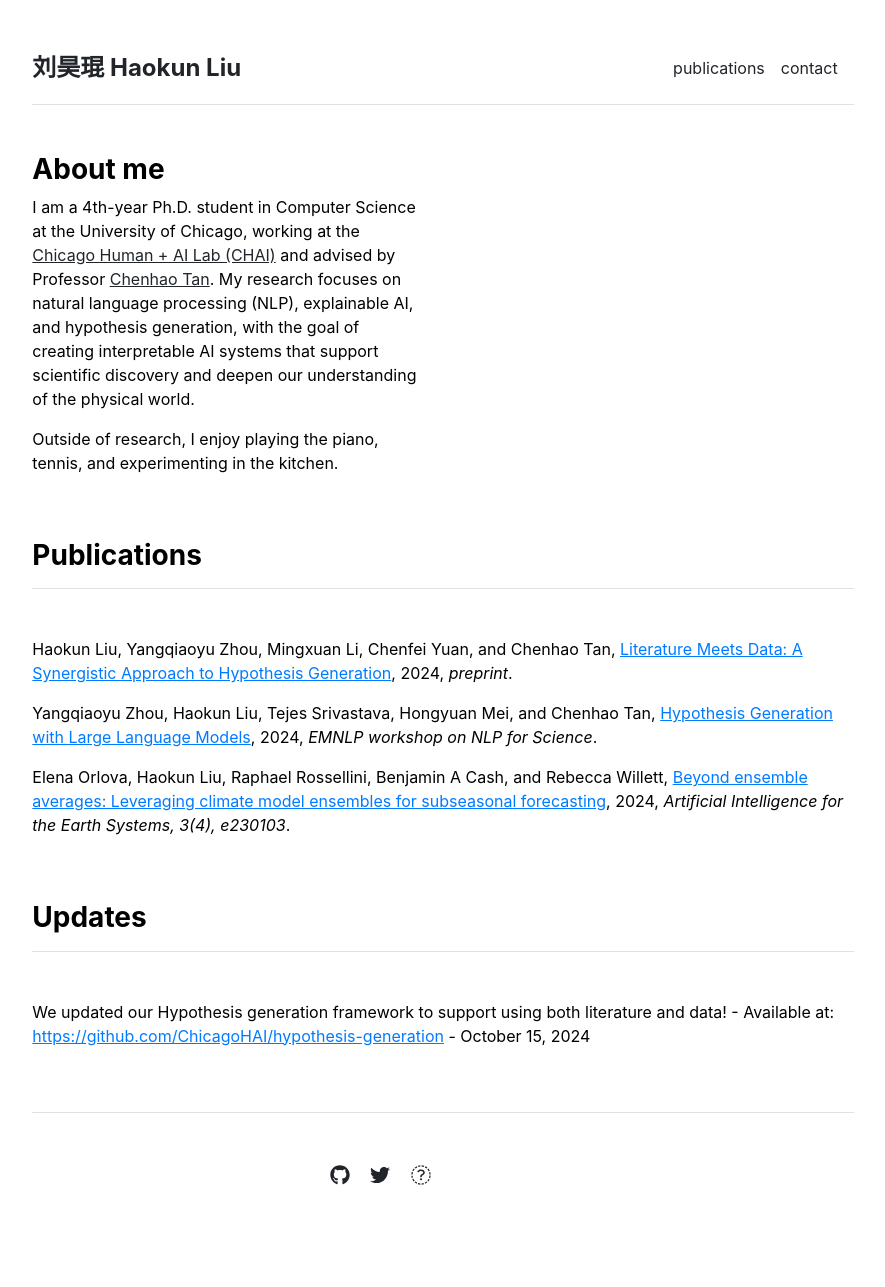
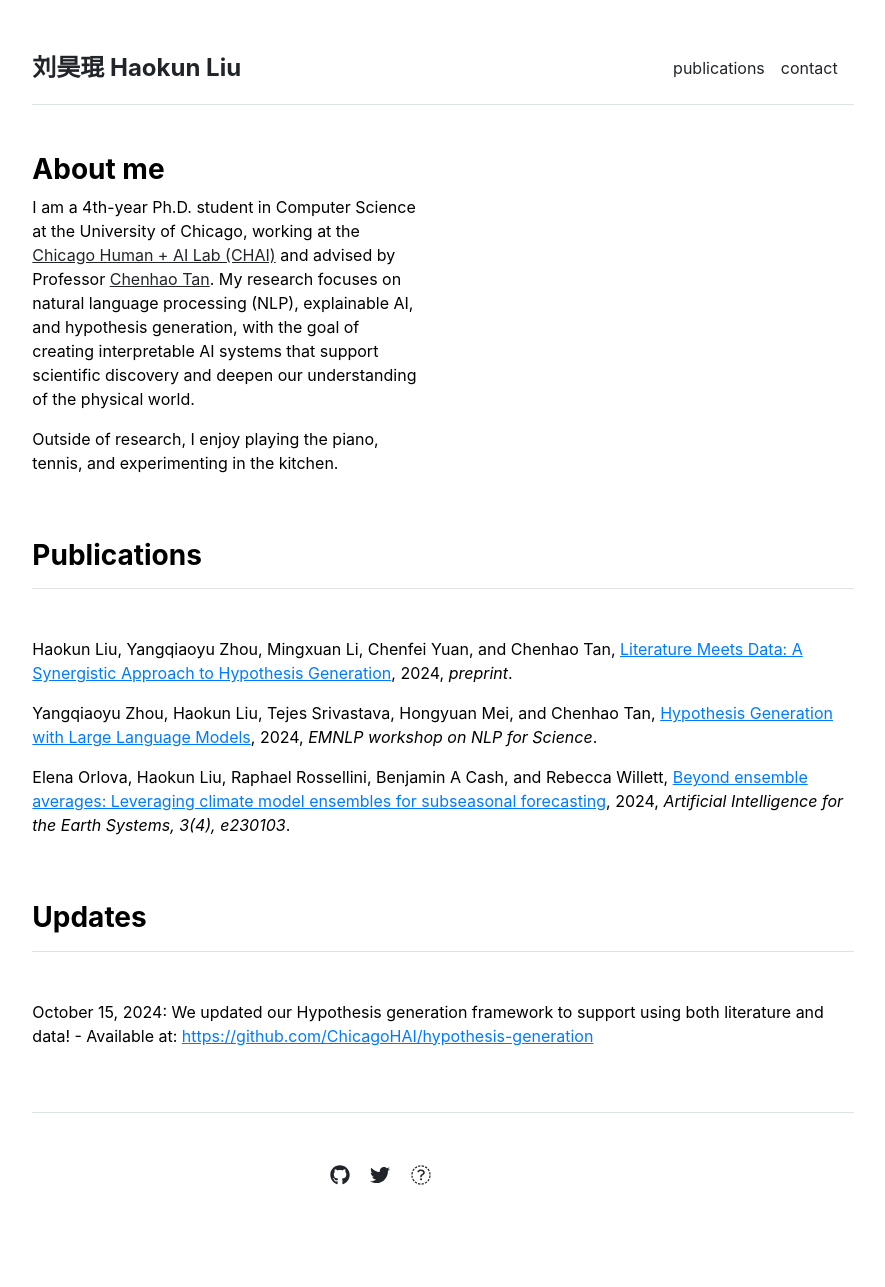
Before and after one commit to laoliu5280/laoliu5280.github.io, a Jekyll site: the page built from index.md, in a window 1280 px wide. Shown: the whole page, without its empty margins (197-1082 px from the left). Built offline with Jekyll 4.4.1, drawn with Linux system fonts in a browser that asks for light colours.

Commit message:
posts update

```diff
--- a/_layouts/home.html
+++ b/_layouts/home.html
@@ -15,7 +15,7 @@ layout: default
   <div class="col-md-12">
     <h3 class="fw-bold border-bottom pb-3 mb-5">Updates</h3>
     {% for post in site.posts %}
-      <p>{{ post.title }} - Available at: <a href="{{ post.link }}" class="post-link">{{ post.link }}</a> - {{ post.date | date: "%B %-d, %Y" }}</p>
+      <p>{{ post.date | date: "%B %-d, %Y" }}: {{ post.title }} - Available at: <a href="{{ post.link }}" class="post-link">{{ post.link }}</a></p>
     {% endfor %}
   </div>
 </div>
```
